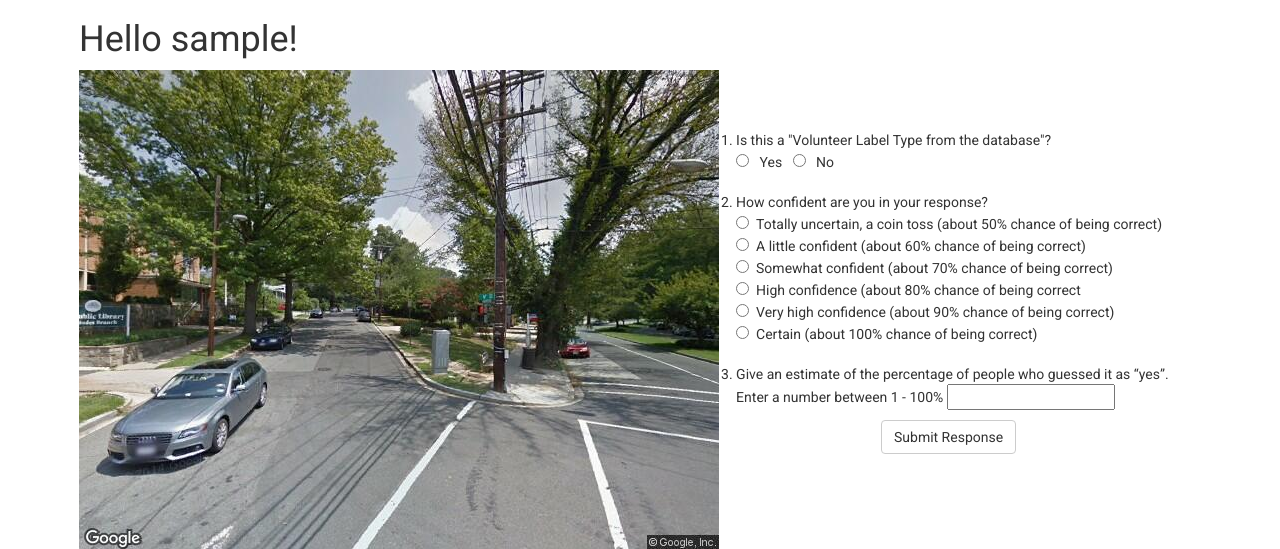
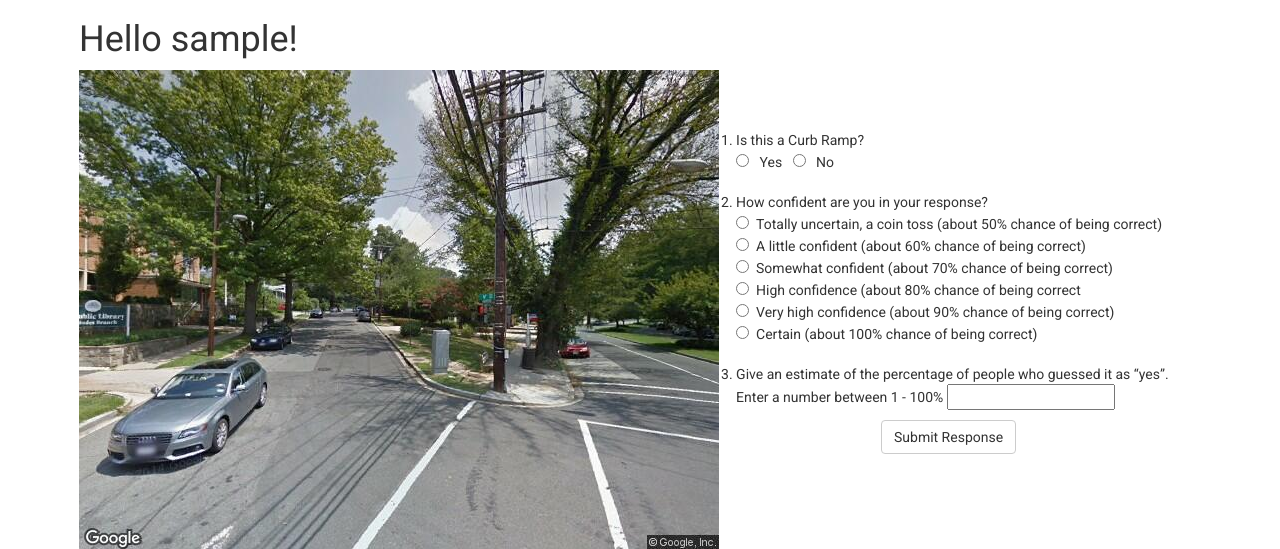
Before and after one commit to manaswis/cse-550, a Flask app: a page that uses templates/tool.html in a window 1280 px wide. Shown: the top 549 px of the page. Run offline with Flask 2, Linux system fonts and the light colour scheme; some libraries are stand-ins or nearby versions.

Commit message:
Displaying label from the server on the UI

```diff
--- a/server.py
+++ b/server.py
@@ -71,7 +71,8 @@ def server(username='user1'):
 			content['errors'].append(ex.message)
 			print(traceback.format_exc())
 
-	# Get list of images from the folder and the associated metadata from the database
+	# TODO: Get the metadata of the image from the database and populate content dict
+	content["original_label"] = "Curb Ramp"
 
 	return render_template('tool.html', **content)
 
--- a/templates/tool.html
+++ b/templates/tool.html
@@ -27,7 +27,7 @@
 			<form action= {{ "/" ~ username }} method="POST">
 				<ol>
 					<li>
-						Is this a "Volunteer Label Type from the database"?
+						Is this a {{ original_label }}?
 						<br/>
 						<input type="radio" id="question1" name="question1" value = "yes" /> &nbsp; Yes &nbsp;
 						<input type="radio" id="question1" name="question1" value = "no" /> &nbsp; No
```
